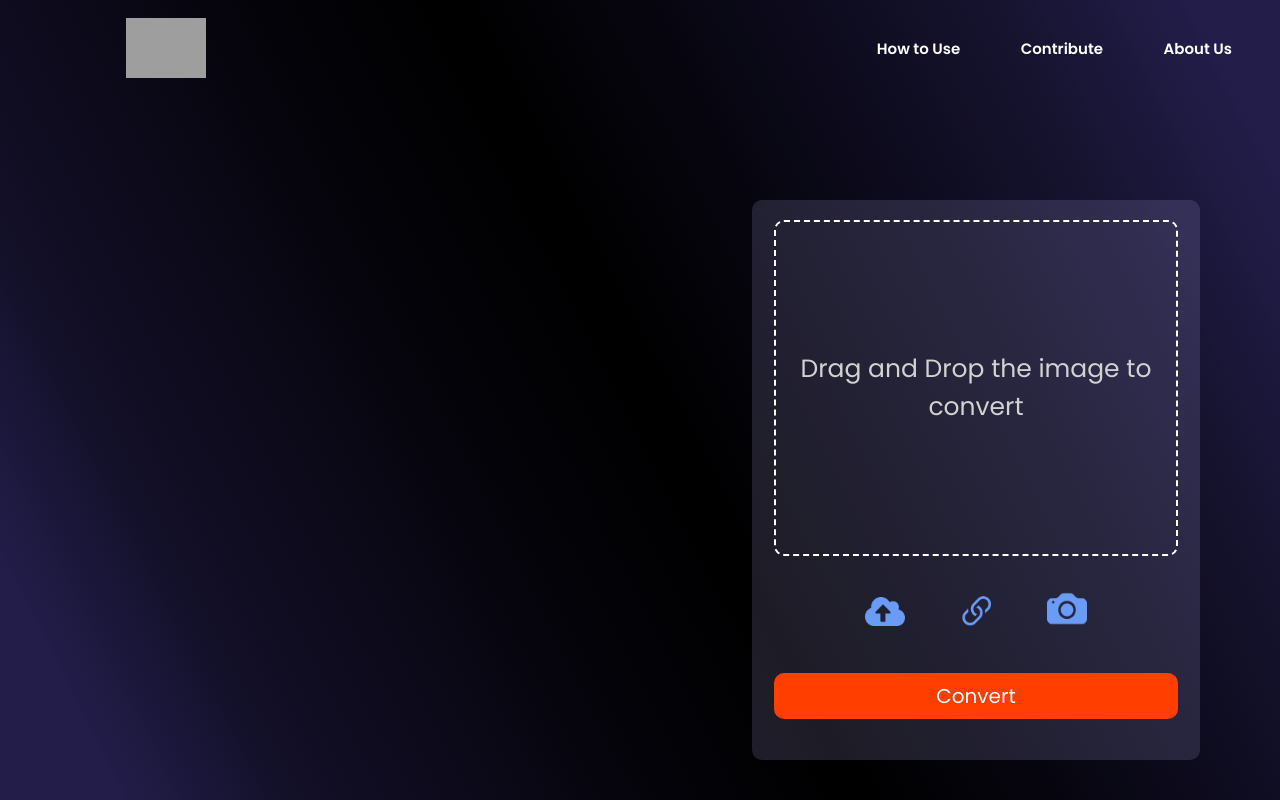
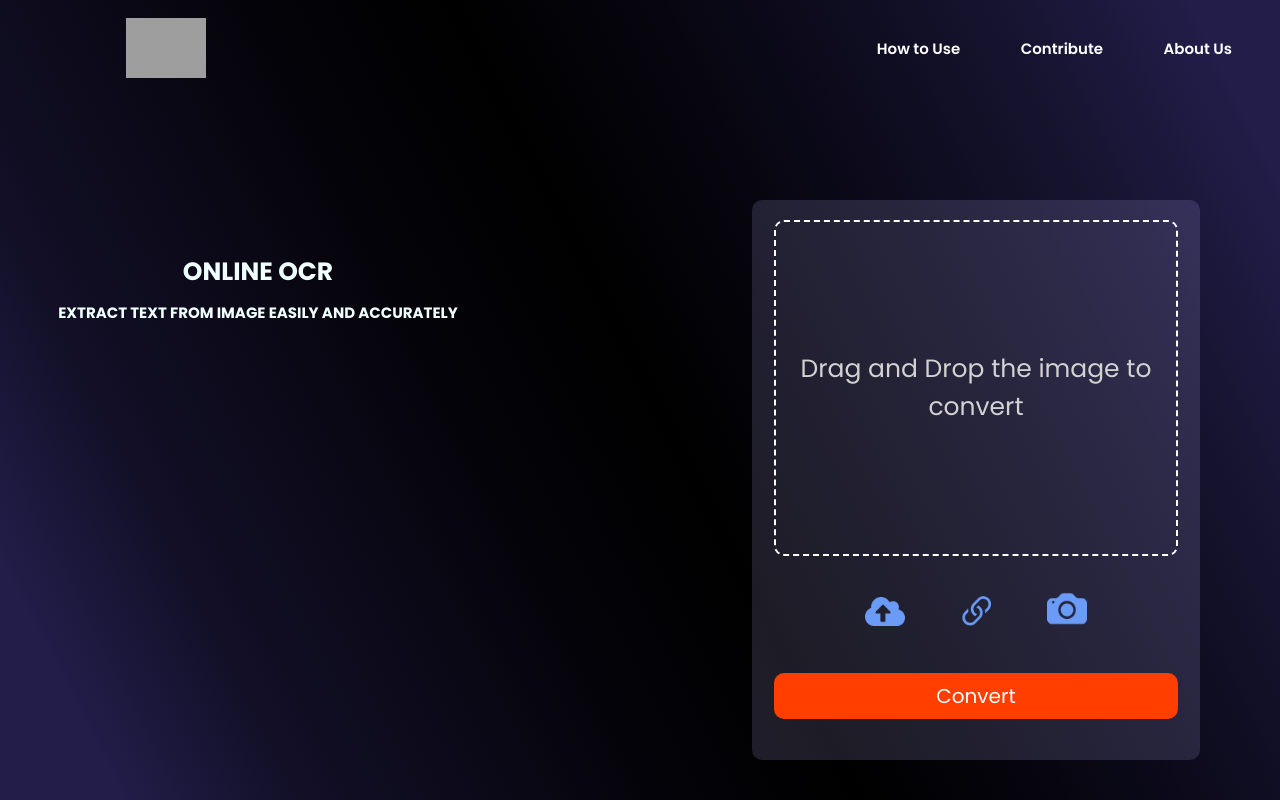
Before and after one commit to arun-kushwaha04/Converto, a Svelte app: page / in a window 1280 px wide. Built offline with nearby package versions, Linux system fonts and the light colour scheme; grey boxes are pictures that could not be loaded.

Commit message:
added banner

```diff
--- a/src/App.svelte
+++ b/src/App.svelte
@@ -1,10 +1,12 @@
 <script>
-	import Navbar from "./components/Navbar.svelte";
+	import Navbar from "./Components/Navbar.svelte";
 	import Upload from "./Components/Upload.svelte";
+	import Banner from "./Components/Banner.svelte";
 </script>
 
 <main>
 	<Navbar />
+	<Banner />
 	<Upload />
 </main>
 
--- /dev/null
+++ b/src/Components/Banner.svelte
@@ -0,0 +1,27 @@
+<div class="bannertext">
+    <h1 class="bantext">ONLINE OCR</h1>
+    <h2 class="bantext2">EXTRACT TEXT FROM IMAGE EASILY AND ACCURATELY</h2>
+</div>
+
+<style>
+    .bannertext {
+        display:flex;
+        flex-direction:column;
+        justify-content:center;
+        margin-top:20rem;
+        height:0rem;
+        width:50rem;
+
+
+    }
+    .bantext{
+        color: azure;
+        padding:0.5rem;
+        font-size:2.5rem;
+    }
+    .bantext2{
+        color: azure;
+        padding:0.5rem;
+        font-size:1.5rem;
+    }
+</style>
--- a/src/Components/Upload.svelte
+++ b/src/Components/Upload.svelte
@@ -16,20 +16,20 @@
 			e.preventDefault();
 		});
 
-		const image = e.dataTransfer.files[0];
-		const type = image.type;
+		// const image = e.dataTransfer.files[0];
+		// const type = image.type;
 
-		if (
-			type == "image/png" ||
-			type == "image/jpg" ||
-			type == "image/jpeg"
-		) {
-			return upload(image);
-		} else {
-			dragdrop.setAttribute("class", "droparea invalid");
-			dragdrop.innerText = "Invalid File Format!";
-			return false;
-		}
+		// if (
+		// 	type == "image/png" ||
+		// 	type == "image/jpg" ||
+		// 	type == "image/jpeg"
+		// ) {
+		// 	return upload(image);
+		// } else {
+		// 	dragdrop.setAttribute("class", "droparea invalid");
+		// 	dragdrop.innerText = "Invalid File Format!";
+		// 	return false;
+		// }
 	});
 
 	const upload = (image) => {
```
